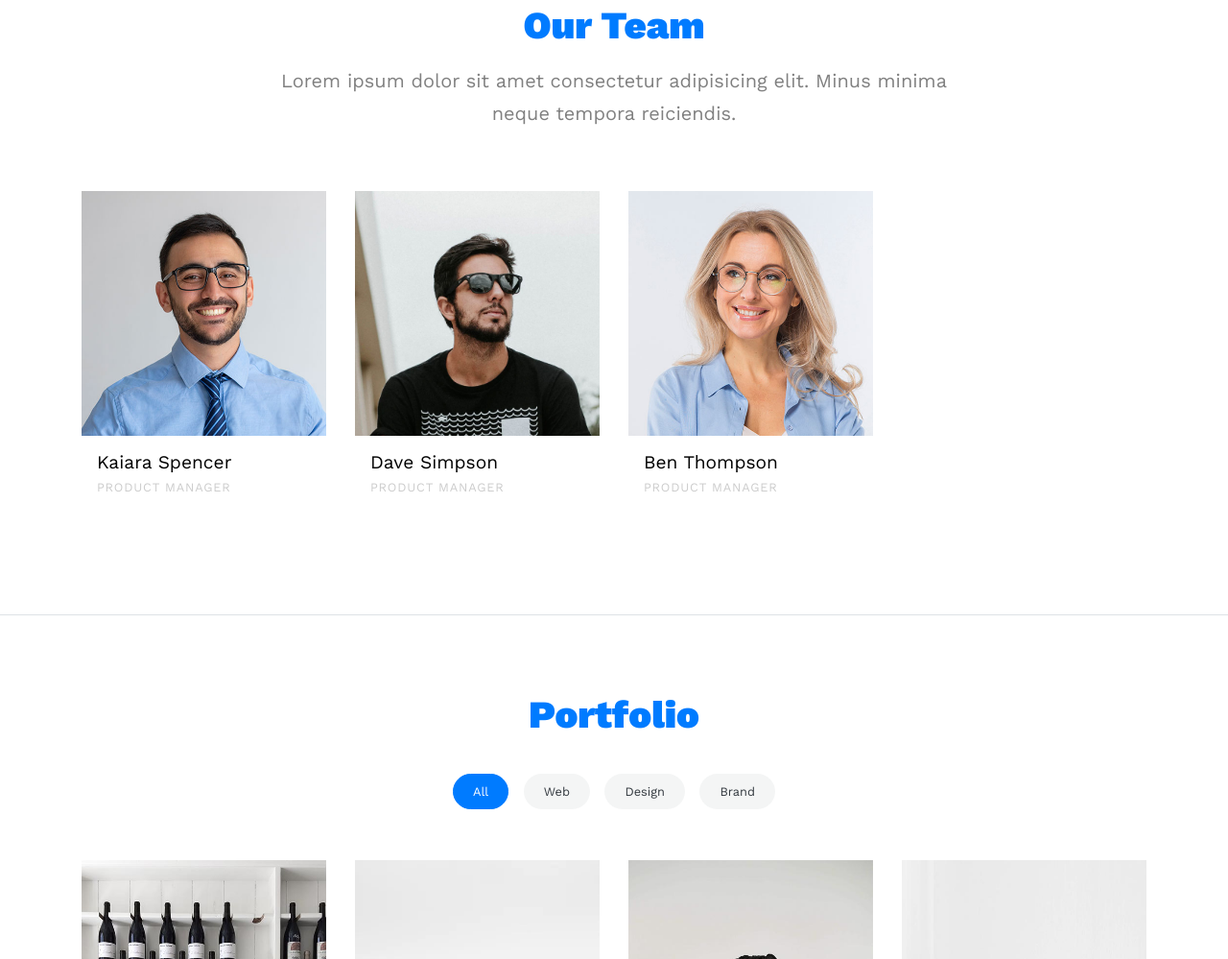
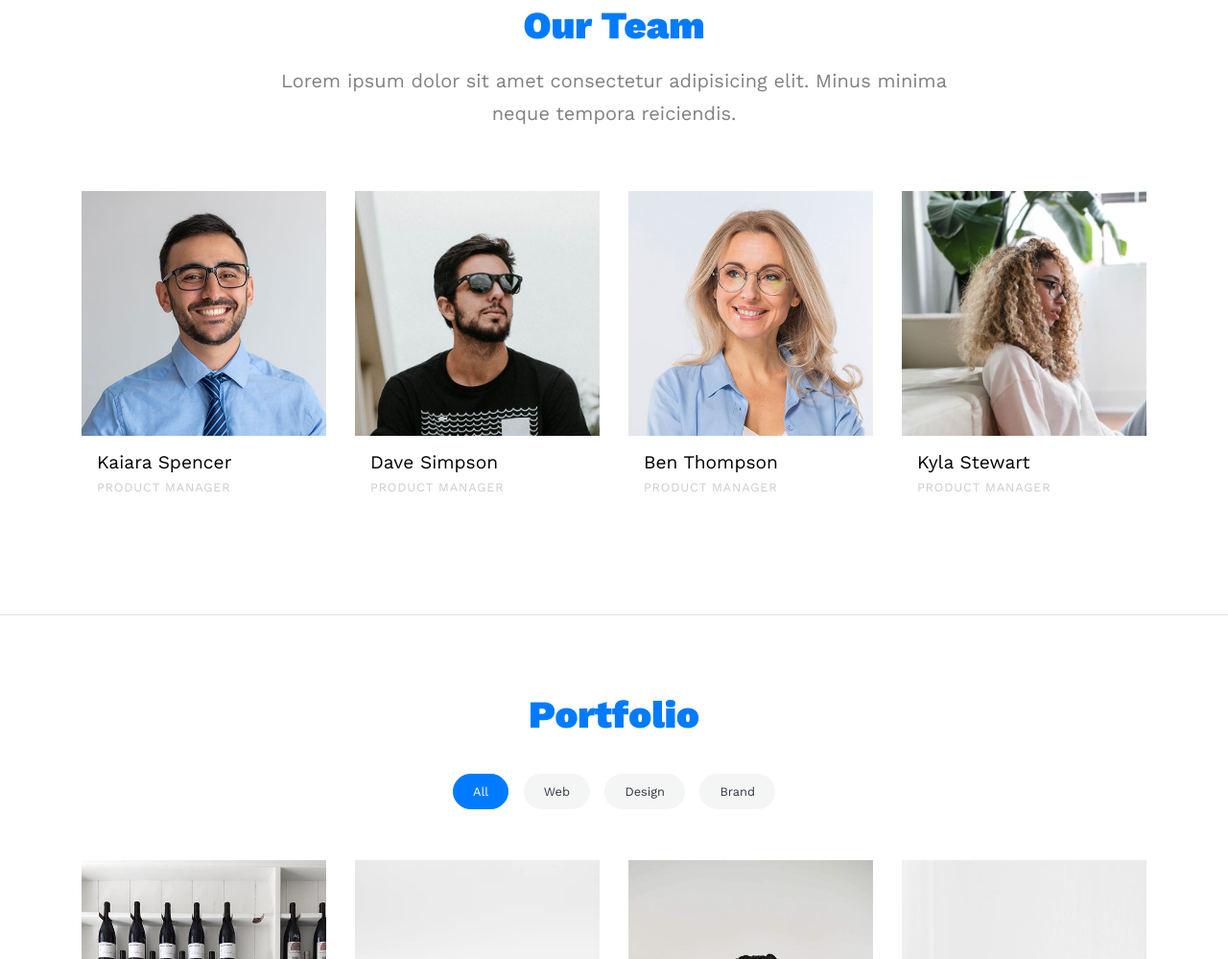
Before and after one commit to absidish/itc, a plain HTML site: page index.html in a window 1280 px wide. Shown: the part 1618-2617 px from the top of the page at 96% size. Drawn offline with nearby package versions, Linux system fonts and the light colour scheme; files whose address does not match are found by name.

Commit message:
Update index.html

```diff
--- a/index.html
+++ b/index.html
@@ -228,7 +228,23 @@
             </div>
           </div>
 
-
+          <div class="col-md-6 col-lg-3 mb-4" data-aos="fade-up" data-aos-delay="300">
+            <div class="team-member">
+              <figure>
+                <ul class="social">
+                  <li><a href="#"><span class="icon-facebook"></span></a></li>
+                  <li><a href="#"><span class="icon-twitter"></span></a></li>
+                  <li><a href="#"><span class="icon-linkedin"></span></a></li>
+                  <li><a href="#"><span class="icon-instagram"></span></a></li>
+                </ul>
+                <img src="images/person_8.jpg" alt="Image" class="img-fluid">
+              </figure>
+              <div class="p-3">
+                <h3>Kyla Stewart</h3>
+                <span class="position">Product Manager</span>
+              </div>
+            </div>
+          </div>
 
         </div>
       </div>
```
